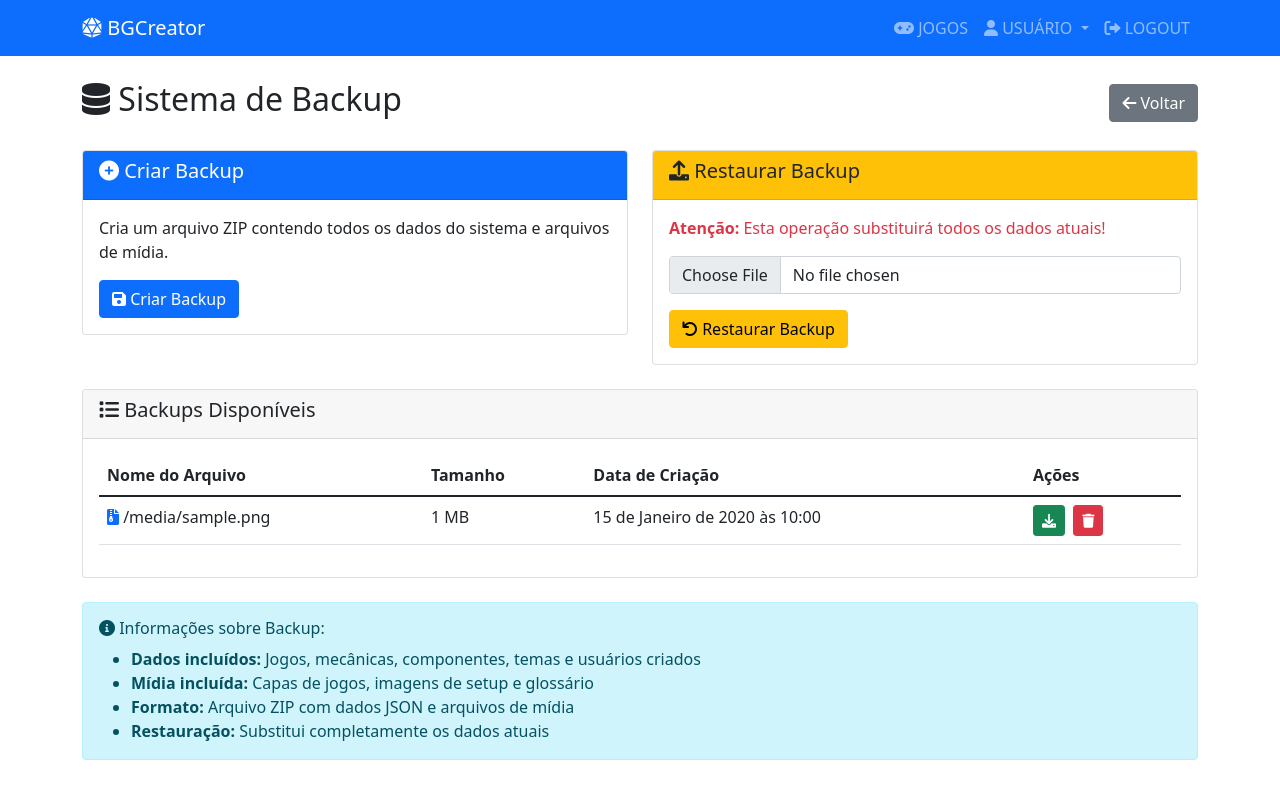
After one commit to cardgamemakerbr/bgcreator, a Django app: template frontend/templates/backup/sistema.html in a window 1280 px wide. The commit adds this page. Run offline with Django 4.2, Linux system fonts and the light colour scheme; the template is opened without the code that fills it: most values are stand-ins (such as "Sample title", 1, 10 or a date in 2020).

Commit message:
adicionado a função de backup

```diff
--- /dev/null
+++ b/frontend/templates/backup/sistema.html
@@ -0,0 +1,115 @@
+{% extends 'base.html' %}
+
+{% block title %}Sistema de Backup - BGCreator{% endblock %}
+
+{% block content %}
+<div class="d-flex justify-content-between align-items-center mb-4">
+    <h2><i class="fas fa-database"></i> Sistema de Backup</h2>
+    <a href="{% url 'home' %}" class="btn btn-secondary">
+        <i class="fas fa-arrow-left"></i> Voltar
+    </a>
+</div>
+
+<div class="row">
+    <!-- Criar Backup -->
+    <div class="col-md-6">
+        <div class="card mb-4">
+            <div class="card-header bg-primary text-white">
+                <h5><i class="fas fa-plus-circle"></i> Criar Backup</h5>
+            </div>
+            <div class="card-body">
+                <p>Cria um arquivo ZIP contendo todos os dados do sistema e arquivos de mídia.</p>
+                <form method="post">
+                    {% csrf_token %}
+                    <input type="hidden" name="action" value="criar_backup">
+                    <button type="submit" class="btn btn-primary" onclick="return confirm('Deseja criar um novo backup?')">
+                        <i class="fas fa-save"></i> Criar Backup
+                    </button>
+                </form>
+            </div>
+        </div>
+    </div>
+
+    <!-- Restaurar Backup -->
+    <div class="col-md-6">
+        <div class="card mb-4">
+            <div class="card-header bg-warning text-dark">
+                <h5><i class="fas fa-upload"></i> Restaurar Backup</h5>
+            </div>
+            <div class="card-body">
+                <p class="text-danger"><strong>Atenção:</strong> Esta operação substituirá todos os dados atuais!</p>
+                <form method="post" enctype="multipart/form-data">
+                    {% csrf_token %}
+                    <input type="hidden" name="action" value="restaurar_backup">
+                    <div class="mb-3">
+                        <input type="file" class="form-control" name="backup_file" accept=".zip" required>
+                    </div>
+                    <button type="submit" class="btn btn-warning" onclick="return confirm('ATENÇÃO: Esta operação substituirá todos os dados atuais. Deseja continuar?')">
+                        <i class="fas fa-undo"></i> Restaurar Backup
+                    </button>
+                </form>
+            </div>
+        </div>
+    </div>
+</div>
+
+<!-- Lista de Backups -->
+<div class="card">
+    <div class="card-header">
+        <h5><i class="fas fa-list"></i> Backups Disponíveis</h5>
+    </div>
+    <div class="card-body">
+        {% if backups %}
+            <div class="table-responsive">
+                <table class="table table-hover">
+                    <thead>
+                        <tr>
+                            <th>Nome do Arquivo</th>
+                            <th>Tamanho</th>
+                            <th>Data de Criação</th>
+                            <th>Ações</th>
+                        </tr>
+                    </thead>
+                    <tbody>
+                        {% for backup in backups %}
+                        <tr>
+                            <td>
+                                <i class="fas fa-file-archive text-primary"></i>
+                                {{ backup.filename }}
+                            </td>
+                            <td>{{ backup.size }} MB</td>
+                            <td>{{ backup.created }}</td>
+                            <td>
+                                <a href="{% url 'backup_download' backup.filename %}" class="btn btn-sm btn-success me-1" title="Download">
+                                    <i class="fas fa-download"></i>
+                                </a>
+                                <a href="{% url 'backup_delete' backup.filename %}" class="btn btn-sm btn-danger"
+                                   onclick="return confirm('Deseja excluir este backup?')" title="Excluir">
+                                    <i class="fas fa-trash"></i>
+                                </a>
+                            </td>
+                        </tr>
+                        {% endfor %}
+                    </tbody>
+                </table>
+            </div>
+        {% else %}
+            <div class="text-center py-4">
+                <i class="fas fa-database fa-3x text-muted mb-3"></i>
+                <h5 class="text-muted">Nenhum backup encontrado</h5>
+                <p class="text-muted">Clique em "Criar Backup" para gerar o primeiro backup do sistema</p>
+            </div>
+        {% endif %}
+    </div>
+</div>
+
+<div class="alert alert-info mt-4">
+    <h6><i class="fas fa-info-circle"></i> Informações sobre Backup:</h6>
+    <ul class="mb-0">
+        <li><strong>Dados incluídos:</strong> Jogos, mecânicas, componentes, temas e usuários criados</li>
+        <li><strong>Mídia incluída:</strong> Capas de jogos, imagens de setup e glossário</li>
+        <li><strong>Formato:</strong> Arquivo ZIP com dados JSON e arquivos de mídia</li>
+        <li><strong>Restauração:</strong> Substitui completamente os dados atuais</li>
+    </ul>
+</div>
+{% endblock %}
--- a/frontend/templates/base.html
+++ b/frontend/templates/base.html
@@ -30,14 +30,12 @@
                     <i class="fas fa-palette"></i> TEMAS
                 </a>
                 {% endif %}
-                {% if request.session.usuario_perfil == 'ADMINISTRADOR' or request.session.usuario_perfil == 'REVISOR' %}
-                <a class="nav-link" href="{% url 'dicionario' %}">
-                    <i class="fas fa-spell-check"></i> DICIONÁRIO
-                </a>
-                {% endif %}
                 {% if request.session.usuario_perfil == 'ADMINISTRADOR' %}
                 <a class="nav-link" href="{% url 'usuarios_lista' %}">
                     <i class="fas fa-users"></i> USUÁRIOS
+                </a>
+                <a class="nav-link" href="{% url 'backup_sistema' %}">
+                    <i class="fas fa-database"></i> BACKUP
                 </a>
                 {% endif %}
                 <div class="nav-item dropdown">
--- a/frontend/web/urls.py
+++ b/frontend/web/urls.py
@@ -37,6 +37,8 @@ urlpatterns = [
     path('usuarios/editar/<int:user_id>/', views.usuario_editar, name='usuario_editar'),
     path('usuarios/excluir/<int:user_id>/', views.usuario_excluir, name='usuario_excluir'),
     path('usuarios/bloquear/<int:user_id>/', views.usuario_bloquear, name='usuario_bloquear'),
-    path('dicionario/', views.dicionario, name='dicionario'),
+    path('backup/', views.backup_sistema, name='backup_sistema'),
+    path('backup/download/<str:filename>/', views.backup_download, name='backup_download'),
+    path('backup/delete/<str:filename>/', views.backup_delete, name='backup_delete'),
     path('api/<path:path>', views.api_proxy, name='api_proxy'),
 ]
```
Also changed, not shown: frontend/web/views.py (+134 -2 lines), 1 other file.
